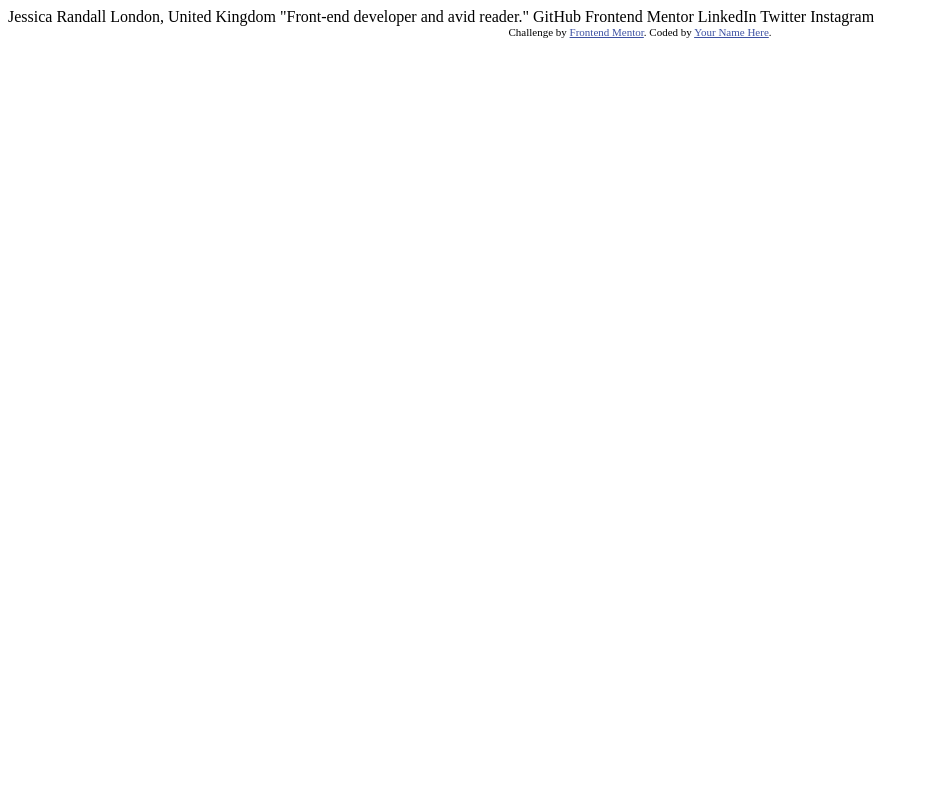
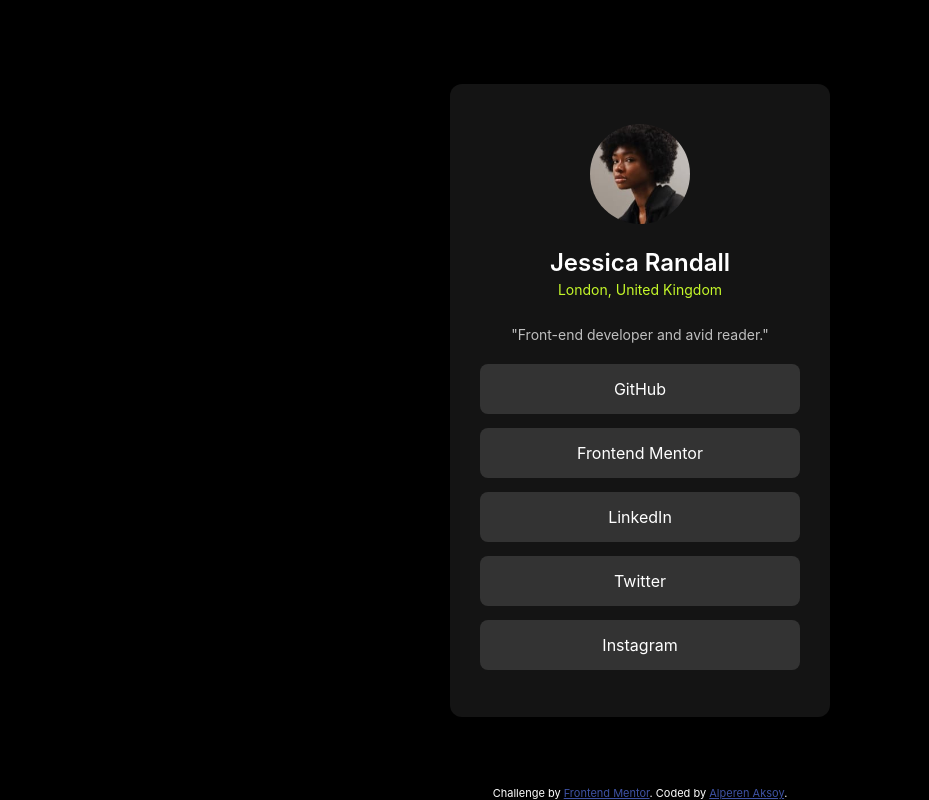
Before and after one commit to aksoyalpi/social-links-profile, a plain HTML site: page index.html in a window 1280 px wide. Shown: the whole page, without its empty margins (0-929 px from the left). Drawn offline with Linux system fonts and the light colour scheme.

Commit message:
Styled final

```diff
--- a/index.html
+++ b/index.html
@@ -10,25 +10,95 @@
 
   <!-- Feel free to remove these styles or customise in your own stylesheet 👍 -->
   <style>
+    footer {
+      position: absolute;
+      bottom: 0;
+    }
     .attribution { font-size: 11px; text-align: center; }
     .attribution a { color: hsl(228, 45%, 44%); }
+    body {
+      margin: 0;
+      font-family: "Inter", sans-serif;
+      color: white;
+      background-color: black;
+      display: flex;
+      flex-direction: column;
+      align-items: center;
+      justify-content: center;
+      height: 100vh;
+    }
+    p {font-size: 14px;}
+    .container {
+      padding: 40px 30px;
+      border-radius: 12px;
+      width: 320px;
+      background-color: hsl(0, 0%, 8%);
+      display: flex;
+      flex-direction: column;
+      align-items: center;
+    }
+    .profile-pic {
+      border-radius: 200px;
+      width: 100px;
+    }
+    .info {
+      text-align: center;
+    }
+    .name {
+      font-weight: 600;
+      font-size: 24px;
+      margin-bottom: -10px;
+    }
+    .city {
+      font-weight: 400;
+      color: hsl(75, 94%, 57%);
+    }
+    .description {font-weight: 400; color: hsl(0, 0%, 75%);}
+    .links a {
+      height: 50px;
+      border-radius: 8px;
+      color: white;
+      display: flex;
+      text-align: center;
+      align-items: center;
+      justify-content: center;
+      text-decoration: none;
+      background-color: hsl(0, 0%, 20%);
+      width: 100%;
+      margin: 7px 0;
+    }
+    .links a:hover {
+      background-color: hsl(75, 94%, 57%);
+      color: black;
+    }
+    .links {
+      width: 100%;
+      display: flex;
+      flex-direction: column;
+      align-items: center;
+
+    }
   </style>
 </head>
 <body>
-
-  Jessica Randall
-  London, United Kingdom
-  "Front-end developer and avid reader."
-
-  GitHub
-  Frontend Mentor
-  LinkedIn
-  Twitter
-  Instagram
-
-  <div class="attribution">
-    Challenge by <a href="https://www.frontendmentor.io?ref=challenge" target="_blank">Frontend Mentor</a>.
-    Coded by <a href="#">Your Name Here</a>.
+  <div class="container">
+    <img alt="Profile picture" src="assets/images/avatar-jessica.jpeg" class="profile-pic"/>
+    <div class="info">
+      <p class="name">Jessica Randall</p>
+      <p class="city">London, United Kingdom</p>
+    </div>
+    <p class="description">"Front-end developer and avid reader."</p>
+    <div class="links">
+      <a href="">GitHub</a>
+      <a href="">Frontend Mentor</a>
+      <a href="">LinkedIn</a>
+      <a href="">Twitter</a>
+      <a href="">Instagram</a>
+    </div>
   </div>
 </body>
+<footer class="attribution">
+  Challenge by <a href="https://www.frontendmentor.io?ref=challenge" target="_blank">Frontend Mentor</a>.
+  Coded by <a href="https://alperenaksoy.de">Alperen Aksoy</a>.
+</footer>
 </html>
```
